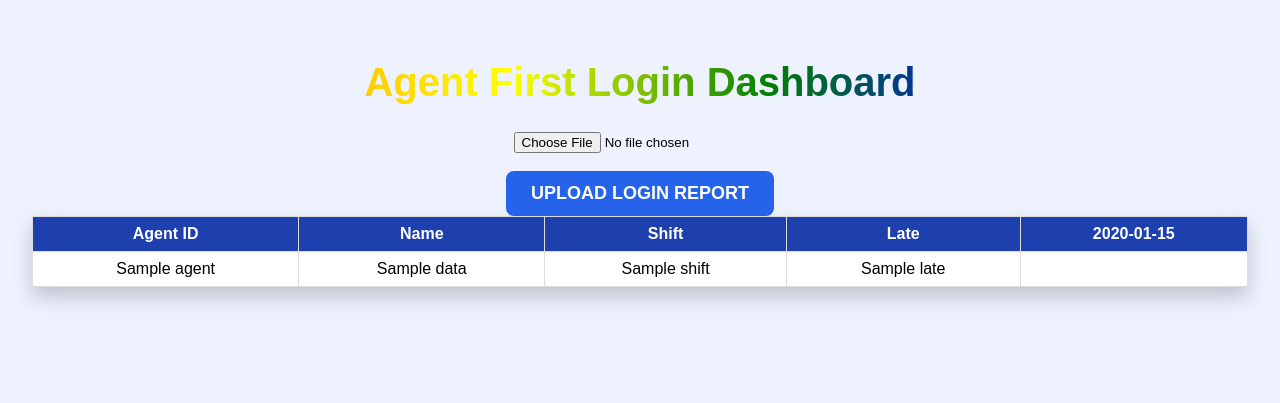
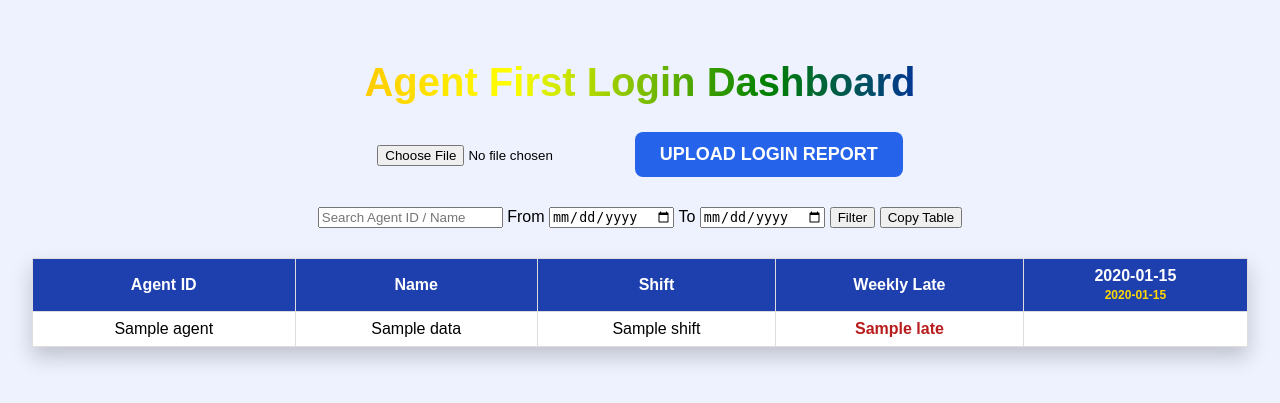
Before and after one commit to Viratmalakar/First-login-tracker, a Flask app: template templates/index.html in a window 1280 px wide. Shown: the part 60-463 px from the top of the page. Run offline with Flask 3, Linux system fonts and the light colour scheme; the template is opened without the code that fills it: most values are stand-ins (such as "Sample title", 1, 10 or a date in 2020); some libraries are stand-ins or nearby versions.

Commit message:
Update index.html

```diff
--- a/templates/index.html
+++ b/templates/index.html
@@ -6,6 +6,8 @@
 <title>First Login Dashboard</title>
 
 <link rel="stylesheet" href="/static/style.css">
+
+<script src="https://html2canvas.hertzen.com/dist/html2canvas.min.js"></script>
 
 </head>
 
@@ -24,36 +26,61 @@
 
 <form method="post" enctype="multipart/form-data">
 
-<input type="file" name="file" class="file">
+<input type="file" name="file">
 
-<br><br>
-
-<button class="uploadbtn">
-
-UPLOAD LOGIN REPORT
-
-</button>
+<button class="uploadbtn">UPLOAD LOGIN REPORT</button>
 
 </form>
 
 </div>
 
 
+<div class="filters">
+
+<input type="text" id="agentFilter" placeholder="Search Agent ID / Name">
+
+From
+<input type="date" id="fromDate">
+
+To
+<input type="date" id="toDate">
+
+<button onclick="filterTable()">Filter</button>
+
+<button onclick="copyTable()">Copy Table</button>
+
+</div>
+
+
 {% if table %}
 
-<div class="tablebox">
+<div id="tableBox">
 
-<table>
+<table id="dataTable">
 
 <tr>
 
 <th>Agent ID</th>
 <th>Name</th>
 <th>Shift</th>
-<th>Late</th>
+<th>Weekly Late</th>
 
 {% for d in dates %}
-<th>{{d}}</th>
+
+<th>
+
+{{d}}
+
+<br>
+
+<span class="day">
+
+{{d.strftime("%a")}}
+
+</span>
+
+</th>
+
 {% endfor %}
 
 </tr>
@@ -69,18 +96,27 @@ UPLOAD LOGIN REPORT
 
 <td>{{data.shift}}</td>
 
-<td>{{data.late}}</td>
+<td class="weeklate">{{data.late}}</td>
+
 
 {% for d in dates %}
 
 <td
+
+data-date="{{d}}"
+
 {% if d in data.days and data.days[d].status=="late" %}
-class="late"
+
+class="late3d"
+
 {% endif %}
+
 >
 
 {% if d in data.days %}
+
 {{data.days[d].time}}
+
 {% endif %}
 
 </td>
@@ -97,5 +133,7 @@ class="late"
 
 {% endif %}
 
+<script src="/static/script.js"></script>
+
 </body>
 </html>
```
